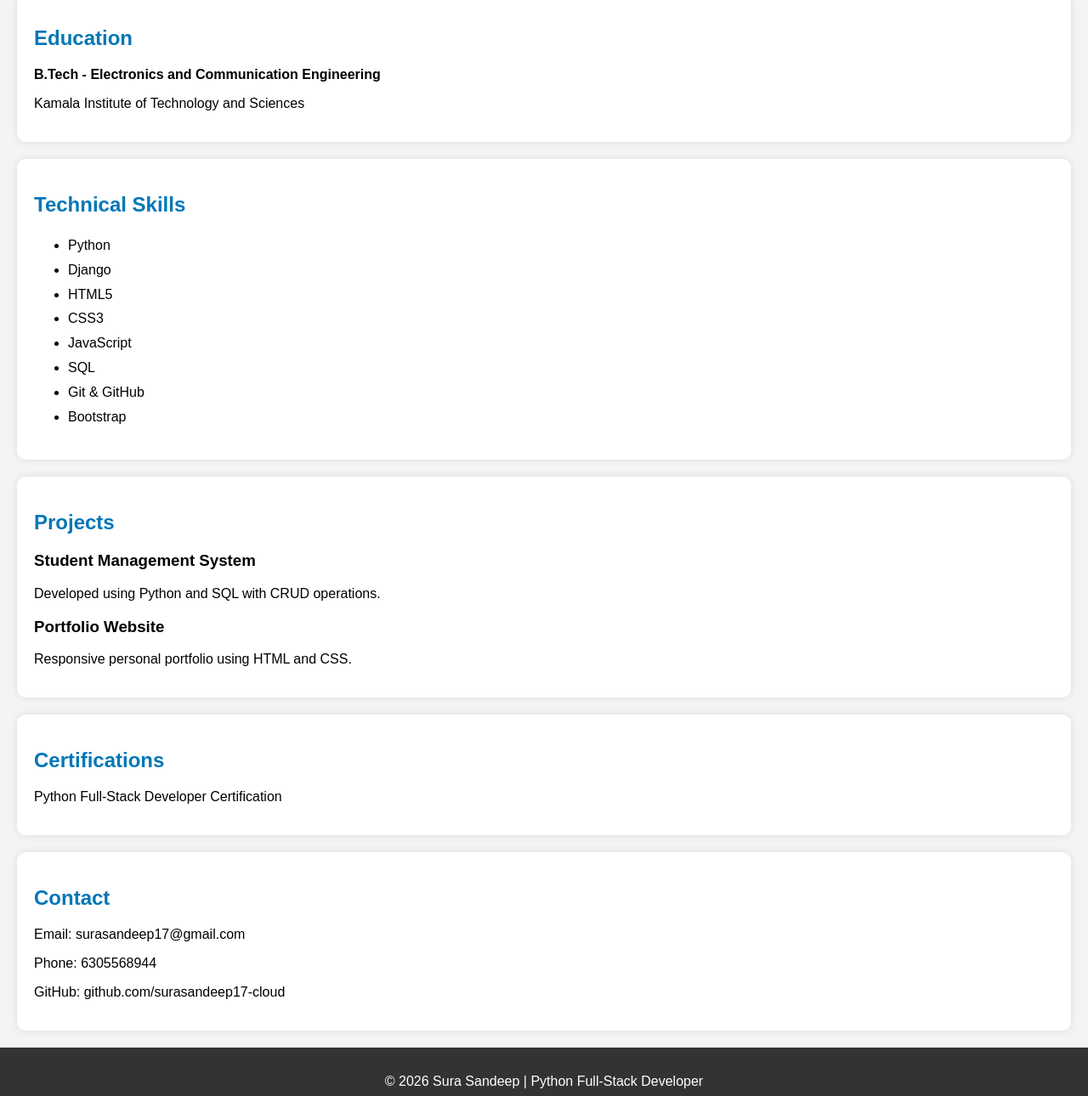
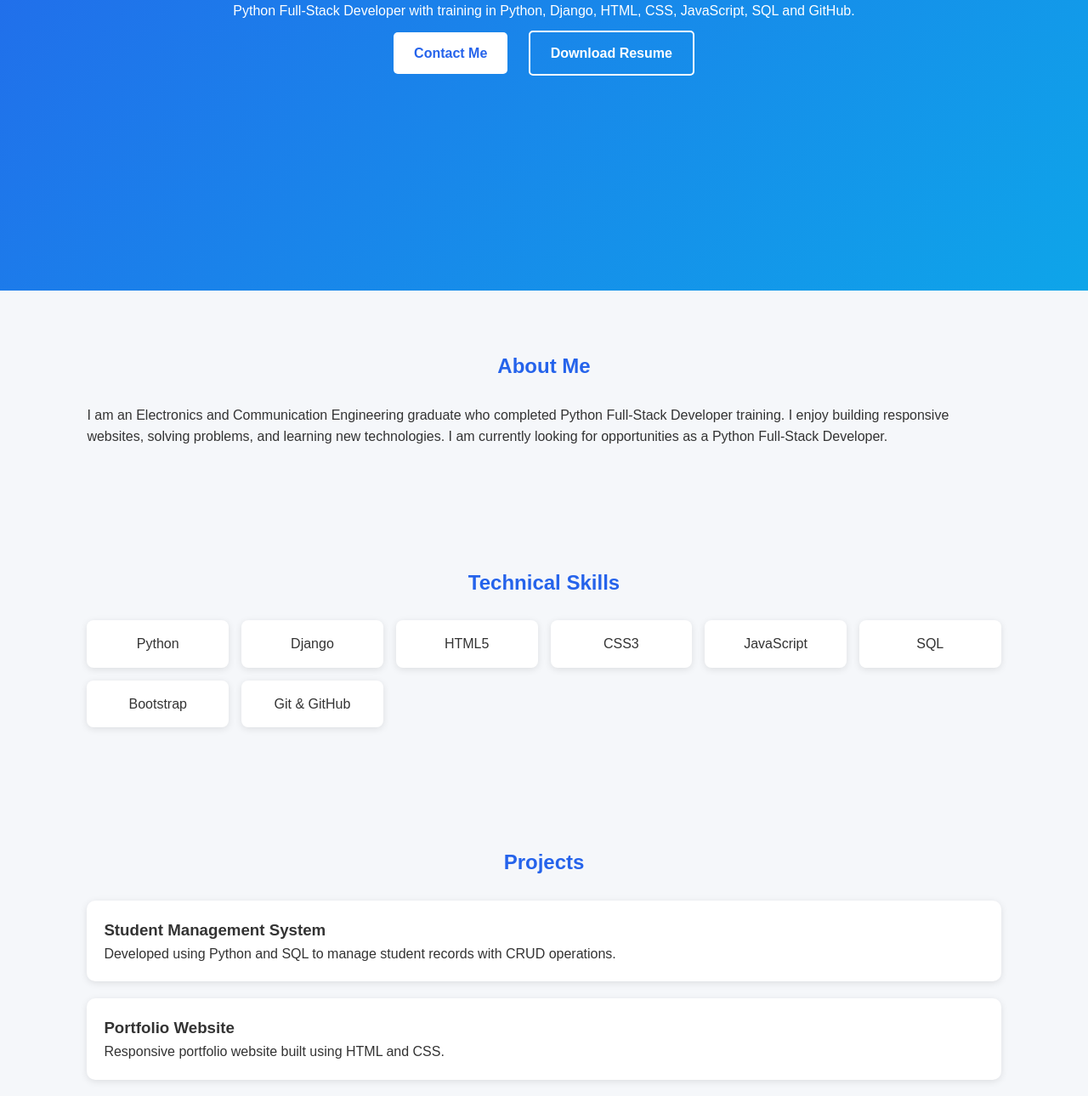
Before and after one commit to surasandeep17-cloud/surasandeep.github.io, a plain HTML site: page index.html in a window 1280 px wide. Shown: the part 443-1733 px from the top of the page at 85% size. Drawn offline with Linux system fonts and the light colour scheme.

Commit message:
Update index.html

```diff
--- a/index.html
+++ b/index.html
@@ -1,119 +1,73 @@
-<!DOCTYPE html>
-<html lang="en">
+<!DOCTYPE html><html lang="en">
 <head>
-<meta charset="UTF-8">
-<meta name="viewport" content="width=device-width, initial-scale=1.0">
-<title>Sura Sandeep Portfolio</title>
-<style>
-body{
-font-family:Arial,sans-serif;
-margin:0;
-padding:0;
-background:#f4f4f4;
-}
+    <meta charset="UTF-8">
+    <meta name="viewport" content="width=device-width, initial-scale=1.0">
+    <title>Sura Sandeep | Python Full-Stack Developer</title>
+    <link rel="stylesheet" href="style.css">
+</head>
+<body><nav>
+    <div class="logo">Sura Sandeep</div>
+    <ul>
+        <li><a href="#home">Home</a></li>
+        <li><a href="#about">About</a></li>
+        <li><a href="#skills">Skills</a></li>
+        <li><a href="#projects">Projects</a></li>
+        <li><a href="#contact">Contact</a></li>
+    </ul>
+</nav><section id="home" class="hero">
+    <div class="hero-content">
+        <h1>Hi, I'm Sura Sandeep</h1>
+        <h2>Python Full-Stack Developer</h2>
+        <p>
+            Python Full-Stack Developer with training in Python, Django,
+            HTML, CSS, JavaScript, SQL and GitHub.
+        </p>    <a href="#contact" class="btn">Contact Me</a>
+    <a href="resume.pdf" class="btn btn-outline">Download Resume</a>
+</div>
 
-header{
-background:#0077b6;
-color:white;
-text-align:center;
-padding:40px;
-}
+</section><section id="about">
+    <h2>About Me</h2>
+    <p>
+        I am an Electronics and Communication Engineering graduate who
+        completed Python Full-Stack Developer training. I enjoy building
+        responsive websites, solving problems, and learning new technologies.
+        I am currently looking for opportunities as a Python Full-Stack Developer.
+    </p>
+</section><section id="skills">
+    <h2>Technical Skills</h2><div class="skills-grid">
+    <div class="skill">Python</div>
+    <div class="skill">Django</div>
+    <div class="skill">HTML5</div>
+    <div class="skill">CSS3</div>
+    <div class="skill">JavaScript</div>
+    <div class="skill">SQL</div>
+    <div class="skill">Bootstrap</div>
+    <div class="skill">Git & GitHub</div>
+</div>
 
-section{
-background:white;
-margin:20px;
-padding:20px;
-border-radius:10px;
-box-shadow:0 0 10px rgba(0,0,0,0.1);
-}
+</section><section id="projects">
+    <h2>Projects</h2><div class="project-card">
+    <h3>Student Management System</h3>
+    <p>
+        Developed using Python and SQL to manage student records with CRUD operations.
+    </p>
+</div>
 
-h2{
-color:#0077b6;
-}
+<div class="project-card">
+    <h3>Portfolio Website</h3>
+    <p>
+        Responsive portfolio website built using HTML and CSS.
+    </p>
+</div>
 
-ul{
-line-height:1.8;
-}
 
-footer{
-background:#333;
-color:white;
-text-align:center;
-padding:15px;
-}
-</style>
-</head>
-<body>
+</section><section id="contact">
+    <h2>Contact Me</h2><p><strong>Email:</strong> surasandeep17@gmail.com</p>
+<p><strong>Phone:</strong> +91 6305568944</p>
+<p><strong>GitHub:</strong> github.com/surasandeep17-cloud</p>
+<p><strong>LinkedIn:</strong> https://www.linkedin.com/in/s-sandeep-0ab8a734a</p>
 
-<header>
-<h1>Sura Sandeep</h1>
-<h3>Python Full-Stack Developer</h3>
-<p>Email: surasandeep17@gmail.com | Phone: 6305568944</p>
-</header>
-
-<section>
-<h2>Career Objective</h2>
-<p>
-Motivated Python Full-Stack Developer with training in Python, Django, HTML, CSS, JavaScript, and SQL. Seeking an opportunity to apply my technical skills and contribute to organizational growth.
-</p>
-</section>
-
-<section>
-<h2>Education</h2>
-<p><b>B.Tech - Electronics and Communication Engineering</b></p>
-<p>Kamala Institute of Technology and Sciences</p>
-</section>
-
-<section>
-<h2>Technical Skills</h2>
-<ul>
-<li>Python</li>
-<li>Django</li>
-<li>HTML5</li>
-<li>CSS3</li>
-<li>JavaScript</li>
-<li>SQL</li>
-<li>Git & GitHub</li>
-<li>Bootstrap</li>
-</ul>
-</section>
-
-<section>
-<h2>Projects</h2>
-<h3>Student Management System</h3>
-<p>Developed using Python and SQL with CRUD operations.</p>
-
-<h3>Portfolio Website</h3>
-<p>Responsive personal portfolio using HTML and CSS.</p>
-</section>
-
-<section>
-<h2>Certifications</h2>
-<p>Python Full-Stack Developer Certification</p>
-</section>
-
-<section>
-<h2>Contact</h2>
-<p>Email: surasandeep17@gmail.com</p>
-<p>Phone: 6305568944</p>
-<p>GitHub: github.com/surasandeep17-cloud</p>
-</section>
-
-<footer>
-<p>© 2026 Sura Sandeep | Python Full-Stack Developer</p>
-</footer>
-
-</body>
+</section><footer>
+    <p>© 2026 Sura Sandeep | Python Full-Stack Developer</p>
+</footer></body>
 </html>
-<li>SQL</li>
-</ul>
-
-<h3>Projects</h3>
-<p>Student Management System</p>
-<p>Portfolio Website</p>
-
-<h3>Contact</h3>
-<p>Email: surasandeep17@gmail.com</p>
-<p>Phone: 6305568944</p>
-</body>
-</html>
```
